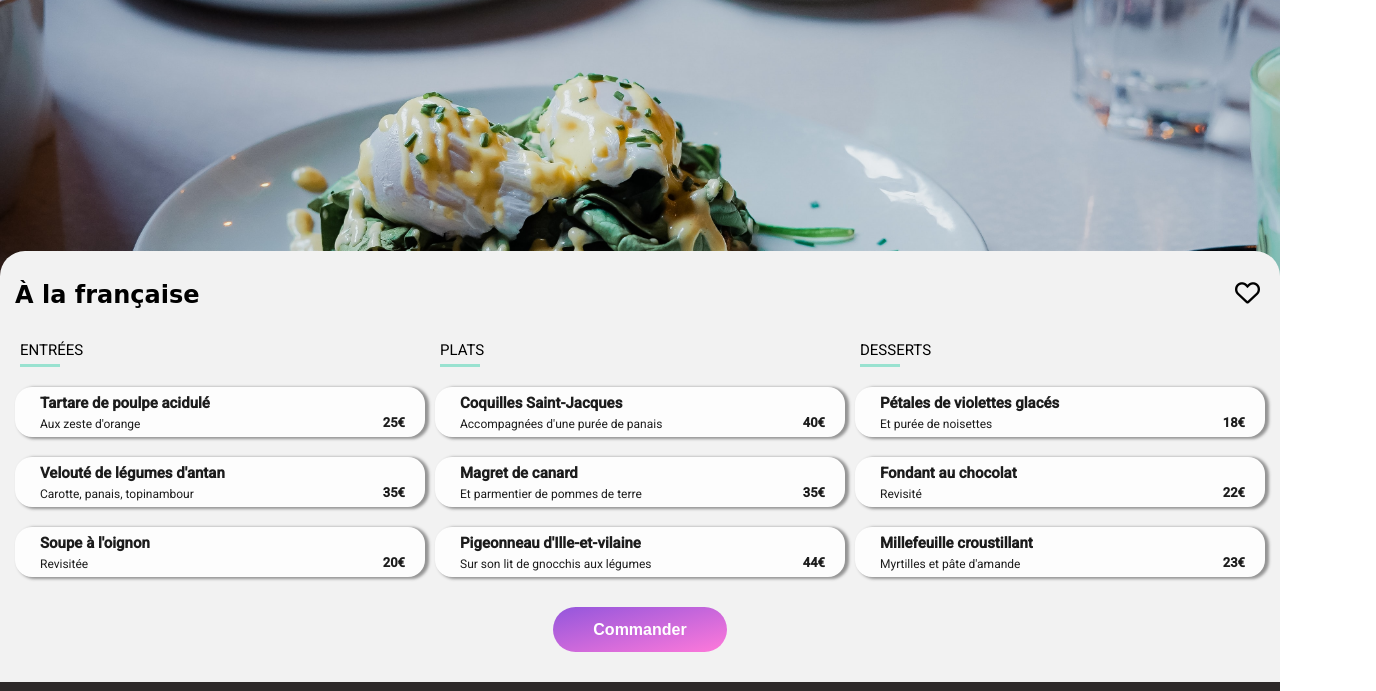
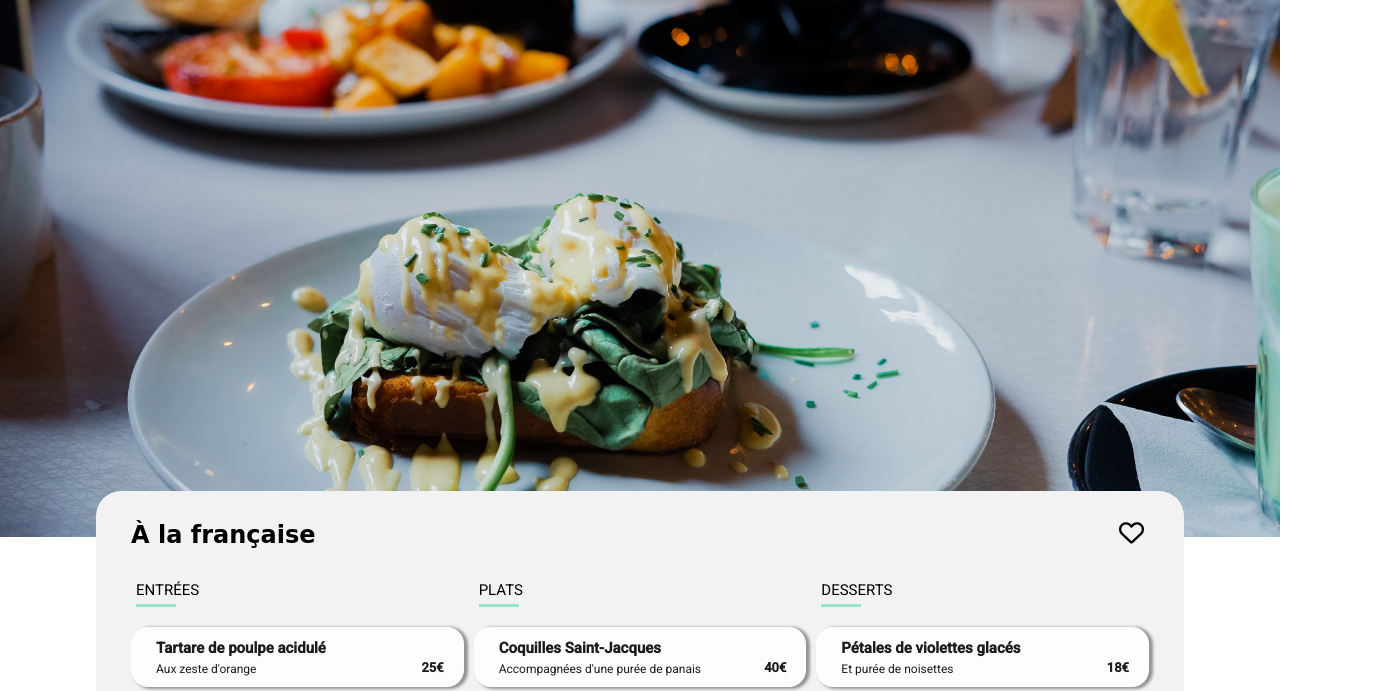
Before and after one commit to Doppler123/OPC_P3_Ohmyfood, a website: page pages/a-la-francaise.html in a window 1280 px wide. Shown: the part 74-765 px from the top of the page, 1376 px wide, since content can reach past the window. Drawn offline with Linux system fonts and the light colour scheme; a web font is replaced by a local one.

Commit message:
better footer display and changes on restaurants image display

```diff
--- a/pages/a-la-francaise.html
+++ b/pages/a-la-francaise.html
@@ -210,10 +210,12 @@
     <!-- FOOTER -->
 
     <footer class="footer">
+        <div class="footer__global-container">
             <div class="footer__logo">
                 <a href="../index.html">ohmyfood</a>
             </div>
-        <ul class="footer__item">
+            <div class="footer__item">
+                <ul>
                     <li id="propose-a-restaurant">
                         <i class="fa-solid fa-utensils"></i>
                         <a href="">Proposer un restaurant</a>
@@ -229,8 +231,9 @@
                         <a href="mailto:contact@ohmyfood.com">Contact</a>
                     </li>
                 </ul>
+            </div>
+        </div>
     </footer>
-
 
 </body>
 
--- a/styles/scss/components/button.scss
+++ b/styles/scss/components/button.scss
@@ -6,10 +6,10 @@
     box-sizing: border-box;
     color: #FFFFFF;
     cursor: pointer;
-    font-size: 16px;
+    font-size: 15px;
     font-weight: bold;
     height: 45px;
-    line-height: 1.5;
+    line-height: 1.4;
     padding: 6px 40px 6px 40px;
     filter: brightness(1);
     &:hover{
--- a/styles/scss/layouts/footer.scss
+++ b/styles/scss/layouts/footer.scss
@@ -2,14 +2,17 @@
 
     .footer{
         background: #2e2a2a;
-        padding-left: 30px;
         padding-bottom: 20px;
+        margin-bottom: 0;
 
+        &__global-container{
+            box-sizing: border-box;
+            padding-left: 40px;
+    }
         &__logo{
             font-size: 15px;
             color: white;
             padding-top: 15px;
-            @include global-positioning();
             margin-bottom: 12px;
         }
         &__logo a{
@@ -23,7 +26,10 @@
             list-style-type:none;
             padding-left: 0;
             cursor: pointer;
-            @include global-positioning();
+        }
+        &__item ul{
+            padding: 0;
+            margin: 0;
         }
         &__item i{
             font-size: 12px;
@@ -31,29 +37,38 @@
             padding-right: 12px;
         }
         &__item li{
-            margin: 6px 120px 20px 0;
+            margin: 10px 120px 20px 0;
             color: white;
             font-size: 15px;
             box-sizing: border-box;
             padding: 0;
             margin-bottom: 5px;
+            list-style-type:none;
             }
         &__item li a{
             color: white;
             }
 
-        @include large-screen{
-            padding-left: auto;
+        @include medium-screen{
+
+            padding-left: 0;
+            width: 100%;
+            &__global-container{
+                width: 100%;
+                margin: 0 7.5% 0 7.5%;
+                padding-left: 10px;
+        }
                 &__logo{
                     font-size: 25px;
                 }
-                &__item{
+                &__item ul{
+                    display: flex;
                     flex-direction: row;
                 }
                 &__item li{
-                font-size: 20px;
-                margin: 20px 120px 20px 0;
+                font-size: 17px;
                 }
+
             }
         }
     }
--- a/styles/scss/main.scss
+++ b/styles/scss/main.scss
@@ -79,7 +79,8 @@ h2{
 
 .steps{
     box-sizing: border-box;
-    padding: 15px 15px 25px 15px;
+    padding: 15px 20px 25px 20px;
+    margin : 0 7.5% 0 7.5%;
 
     &__title{
         overflow-wrap: break-word;
@@ -88,7 +89,7 @@ h2{
     &__three-bars{
         @include flex-column();
         @include totally-centered-flex();
-        gap: 20px;
+        gap: 30px;
     }
 
     @include medium-screen{
@@ -101,7 +102,7 @@ h2{
         @include flex-row();
         justify-content: flex-start;
         align-items: center;
-        width: 100%;
+        width: 90%;
         box-shadow: $standard-box-shadow;
         border-radius: 20px;
         height: 60px;
--- a/styles/scss/pages.scss
+++ b/styles/scss/pages.scss
@@ -10,10 +10,16 @@
 
 @include spinner();
 
+html{
+    margin : 0;
+    height: auto;
+    width: 100%;
+}
+
 body{
     margin : 0;
-    @mixin global-positioning {
-    }
+    height: auto;
+    width: 100%;
 }
 
 .header{
@@ -63,6 +69,15 @@ body{
     width:100%;
     max-height: 300px;
     object-fit: cover;
+    @include medium-screen{
+        max-height: 460px;
+}
+@include large-screen{
+    max-height: 480px;
+}
+@include x-large-screen{
+    max-height: 540px;
+}
 }
 
 @include heart();
@@ -76,11 +91,16 @@ body{
     position: relative;
     z-index: 1;
     background-color: #F2F2F2;
-    padding: 0;
+    box-sizing: border-box;
+    padding: 0 20px 0 20px;
     margin: 0;
     margin-top: -60px;
-    width: 100%;
+    width: 94%;
     display: grid;
+
+    @include large-screen{
+            width: 85%;
+    }
 
     &__title{
     @include flex-row;
@@ -123,8 +143,9 @@ body{
     border-radius: 17px;
     cursor :pointer;
     width: 100%;
-    height : 60px;
+    height : 65px;
     margin-top: 20px;
+    box-sizing: border-box;
     animation: opacity 10s forwards;
     background-color: white;
     &:hover .menu__box-circle-check{
@@ -143,11 +164,14 @@ body{
       font-weight: bold;
       font-size: 15px;
       margin: 0;
-      padding-bottom: 5px;
+      padding: 10px 0 5px 0;
+      box-sizing: border-box;
   }
 
   &__box-sub-title p{
       margin: 0;
+      margin: 0 15px 10px 0;
+      box-sizing: border-box;
   }
 
   &__box-text{
@@ -183,7 +207,7 @@ body{
 
 &__order{
     @include flex-row;
-    justify-content: center;
+    @include totally-centered-flex;
 }
 
 &__order-button{
@@ -191,7 +215,7 @@ margin: 30px 0 30px 0;
 @include button();
 }
 
-@include large-screen{
+@include medium-screen{
     margin: auto;
     margin-top: -50px;
 
@@ -202,11 +226,14 @@ margin: 30px 0 30px 0;
             grid-template-columns: 1fr 1fr 1fr;
             grid-gap:10px;
         }
+        &__individual-box{
+            height: 80px;
+            }
     }
 
     @include x-large-screen{
         &__individual-box{
-        height: 50px;
+        height: 60px;
         }
     }
 }
```
Also changed, not shown: index.html (+6 -2 lines), pages/la-note-enchantee.html (+5 -2 lines), pages/la-palette-du-gout.html (+14 -5 lines), pages/le-delice-des-sens.html (+5 -2 lines), styles/css/main.css, styles/css/pages.css, styles/css/prefixed/main.css, styles/css/prefixed/pages.css, 2 other files. Lines whose indentation alone changed are shown as unchanged.
